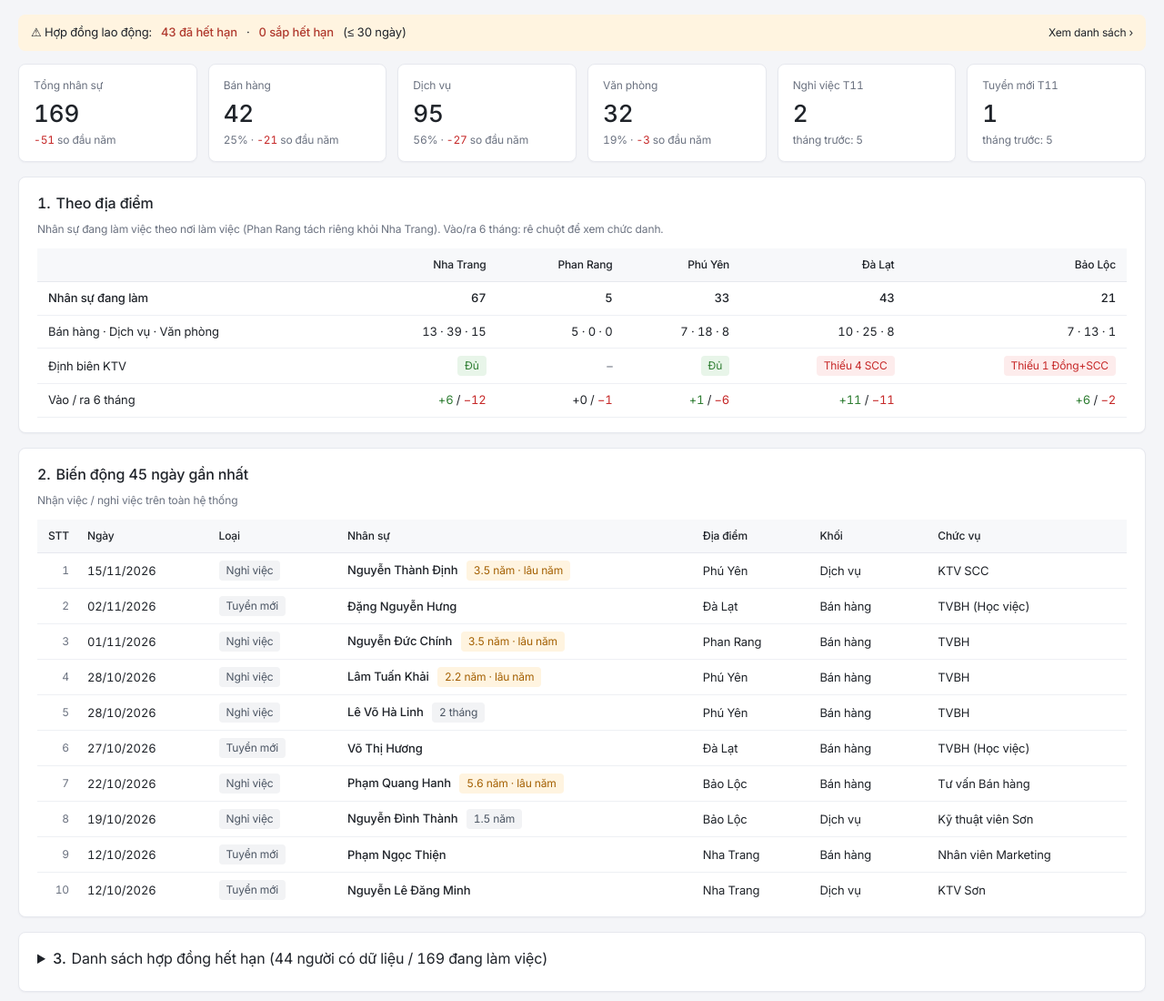
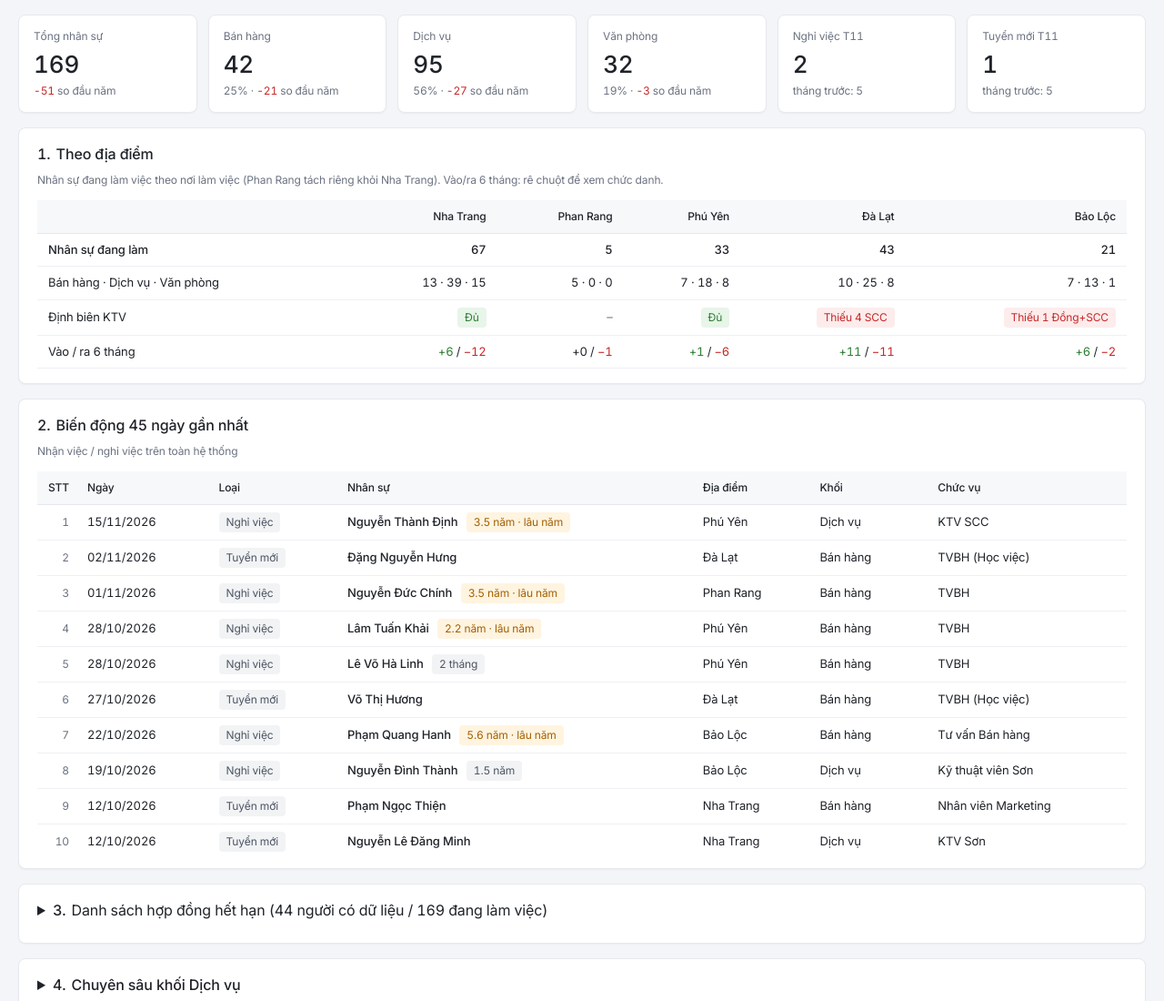
Before and after one commit to tinthanhgroup/BH, a plain HTML site: page nhansu.html in a window 1280 px wide. Shown: the top 1100 px of the page at 91% size. Drawn offline with nearby package versions, Linux system fonts and the light colour scheme.

Commit message:
Nhân sự: bỏ dòng cảnh báo hợp đồng đầu trang
Co-Authored-By: Claude Opus 5.5 <noreply@anthropic.com>

```diff
--- a/nhansu.html
+++ b/nhansu.html
@@ -164,7 +164,6 @@
 <body>
 <div class="wrap">
 
-  <div id="hdAlertBox"></div>
   <div class="kpi-row c6" id="kpiRow"></div>
 
   <div class="panel">
@@ -347,9 +346,7 @@ function renderOrgKpi(){
 
   const hdDaHet = HD_HET_HAN.filter(h=>h.songay<0).length;
   const hdSapHet = HD_HET_HAN.filter(h=>h.songay>=0 && h.songay<=30).length;
-  document.getElementById('hdAlertBox').innerHTML = (hdDaHet || hdSapHet) ? `
-    <div class="hd-alert" style="margin-top:0;margin-bottom:14px;">⚠ Hợp đồng lao động: <b>${hdDaHet} đã hết hạn</b> · <b>${hdSapHet} sắp hết hạn</b> (≤ 30 ngày)
-      <a onclick="moDanhSachHD()">Xem danh sách ›</a></div>` : '';
+  // 22/11/2026: bỏ dòng cảnh báo HĐ đầu trang (người dùng chốt); danh sách HĐ vẫn ở mục 3
 
   // Hàng KPI: tổng, 3 khối (tỷ trọng, so đầu năm), nghỉ việc / tuyển mới tháng này
   const deltaTong = khoiStats.reduce((a,k)=>a+k.delta,0);
```
Also changed, not shown: 2 other files.
